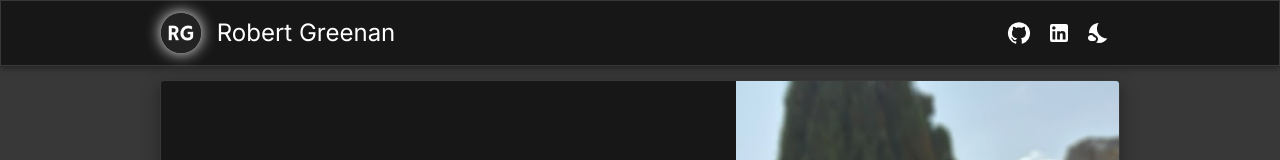
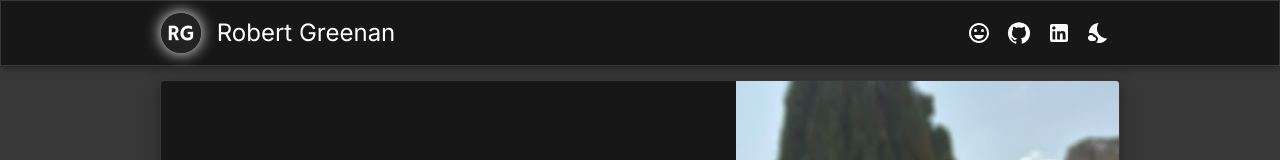
Before and after one commit to rgreenan55/RobertGreenanPortfolio, a React (Vite) app: page / in a window 1280 px wide. Shown: the top 160 px of the page. Built offline with nearby package versions, Linux system fonts and the light colour scheme.

Commit message:
Added Fun Button

```diff
--- a/src/layouts/Header.tsx
+++ b/src/layouts/Header.tsx
@@ -1,16 +1,28 @@
 import React from 'react';
-import { motion } from 'framer-motion';
-import { AppBar, Avatar, Box, Container, IconButton, Toolbar, Typography, useTheme } from "@mui/material";
-import { GitHub, LightMode, LinkedIn, NightsStay as DarkMode } from "@mui/icons-material";
+import { AnimatePresence, motion } from 'framer-motion';
+import { AppBar, Avatar, Box, Container, IconButton, Toolbar, Tooltip, Typography, useTheme } from "@mui/material";
+import { GitHub, LightMode, LinkedIn, NightsStay as DarkMode, SentimentVerySatisfied, SentimentSatisfied, SentimentNeutral, SentimentDissatisfied, SentimentVeryDissatisfied } from "@mui/icons-material";
 import logo from '../assets/images/logo.png';
 import { ThemeContext } from '../Themes';
+
+const moodIcons = [
+    { text: '', icon: <SentimentVerySatisfied /> },
+    { text: 'Hey there!', icon: <SentimentVerySatisfied /> },
+    { text: 'Hey, again!', icon: <SentimentVerySatisfied /> },
+    { text: 'Ouch', icon: <SentimentSatisfied /> },
+    { text: 'That kinda hurts you know', icon: <SentimentNeutral /> },
+    { text: 'Knock it off you would?', icon: <SentimentDissatisfied /> },
+    { text: 'Seriously, stop it', icon: <SentimentDissatisfied /> },
+    { text: '...', icon: <SentimentVeryDissatisfied /> }
+]
 
 const Header = () => {
     const theme = useTheme();
     const setThemeName = React.useContext(ThemeContext);
     const [animation, setAnimation] = React.useState(false);
     const [darkMode, setDarkMode] = React.useState(true);
-
+    const [moodIndex, setMoodIndex] = React.useState(0);
+    const [showMood, setShowMood] = React.useState(false);
 
     // Handles Light/Dark Mode Switching
     const handleLightDarkModeToggle = () => {
@@ -19,8 +31,20 @@ const Header = () => {
         setTimeout(() => {
             setDarkMode(!darkMode);
             setThemeName(darkMode ? 'lightTheme' : 'darkTheme');
+            if (moodIndex >= moodIcons.length) {
+                setMoodIndex(moodIcons.length-1);
+            }
         }, 500);
     };
+
+    const handleMoodTooltip = () => {
+        setMoodIndex(moodIndex+1);
+        setShowMood(true);
+
+        setTimeout(() => {
+            setShowMood(false);
+        }, 1000);
+    }
 
     return (
         <Box flexGrow={1} sx={{ mb: '80px' }}>
@@ -36,6 +60,35 @@ const Header = () => {
 
                     {/* Links - Icon Button */}
                     <Box display='flex'>
+
+                        {/* Playful Mood Button */}
+                        <AnimatePresence>
+                            {moodIndex < moodIcons.length &&
+                                <Box sx={{ backgroundColor: darkMode ? 'white' : '#171717' }}>
+                                    <Box
+                                        component={motion.div}
+                                        transition={{ duration: 0.5 }}
+                                        exit={{ rotateY: 180 }}
+                                        sx={{ backgroundColor: theme.palette.primary.main }}
+                                    >
+                                        <IconButton
+                                            component={motion.div}
+                                            transition={{ duration: 0, delay: 0.15 }}
+                                            exit={{ opacity: 0 }}
+                                            disabled={showMood}
+                                            onClick={handleMoodTooltip}
+                                            sx={{ ':first-child': { color: darkMode ? 'white' : '#171717' }}}
+                                        >
+                                            <Tooltip open={showMood} title={moodIcons[moodIndex].text} arrow>
+                                                {moodIcons[moodIndex].icon}
+                                            </Tooltip>
+                                        </IconButton>
+                                    </Box>
+                                </Box>
+                            }
+                        </AnimatePresence>
+
+                        {/* Links */}
                         <IconButton onClick={() => window.open('https://github.com/rgreenan55', '_blank')} sx={{ borderRadius: '0' }}>
                             <GitHub sx={{ color: darkMode ? 'white' : '#171717' }} />
                         </IconButton>
@@ -44,7 +97,8 @@ const Header = () => {
                             <LinkedIn sx={{ color: darkMode ? 'white' : '#171717' }} />
                         </IconButton>
 
-                        <Box sx={{ backgroundColor: 'black' }}>
+                        {/* Theme Mode Button */}
+                        <Box sx={{ backgroundColor: darkMode ? 'white' : '#171717' }}>
                             <Box
                                 component={motion.div}
                                 animate={animation ? { rotateY: 360 } : {}}
@@ -61,8 +115,8 @@ const Header = () => {
                             </IconButton>
                             </Box>
                         </Box>
+
                     </Box>
-
                 </Toolbar>
                 </Container>
             </AppBar>
```
